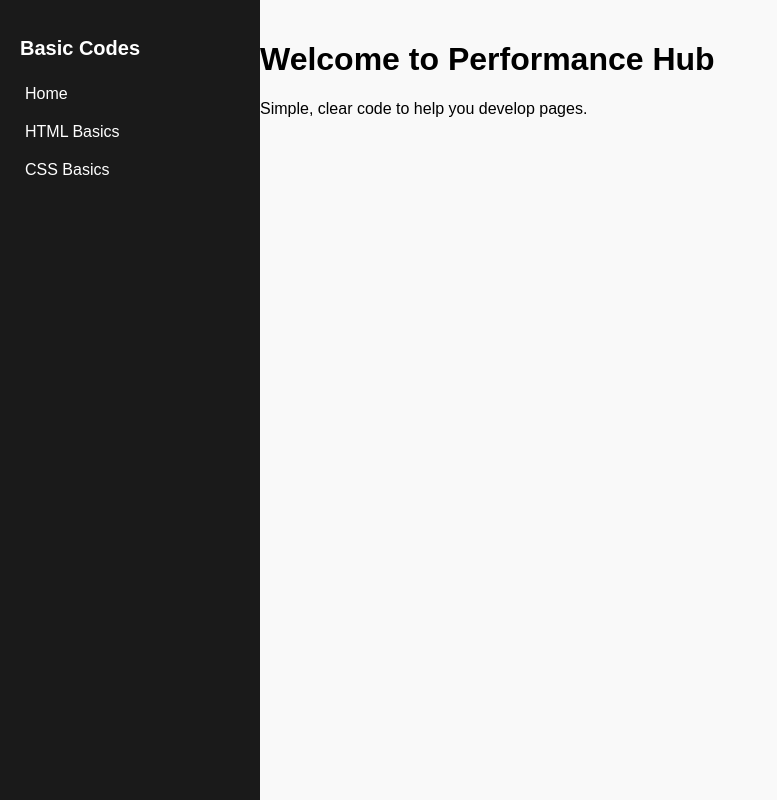
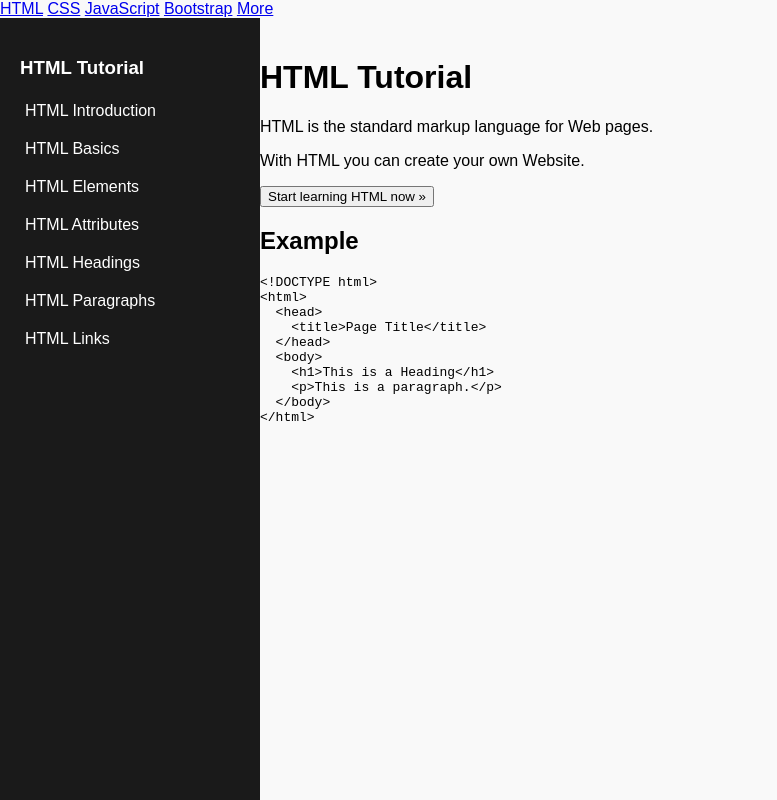
Before and after one commit to PerformanceAutomotiveGroup/hub, a plain HTML site: page index.html in a window 1280 px wide. Shown: the whole page, without its empty margins (0-777 px from the left). Drawn offline with Linux system fonts and the light colour scheme.

Commit message:
Update index.html

```diff
--- a/index.html
+++ b/index.html
@@ -2,20 +2,53 @@
 <html lang="en">
 <head>
   <meta charset="UTF-8" />
-  <title>Performance Hub</title>
+  <title>Performance Tutorials</title>
   <link rel="stylesheet" href="css/style.css" />
 </head>
 <body>
-  <div class="sidebar">
-    <h2>Basic Codes</h2>
-    <a href="index.html">Home</a>
-    <a href="pages/html.html">HTML Basics</a>
-    <a href="pages/css.html">CSS Basics</a>
+  <!-- Top Nav -->
+  <div class="topnav">
+    <a href="#">HTML</a>
+    <a href="#">CSS</a>
+    <a href="#">JavaScript</a>
+    <a href="#">Bootstrap</a>
+    <a href="#">More</a>
   </div>
 
+  <!-- Sidebar -->
+  <div class="sidebar">
+    <h3>HTML Tutorial</h3>
+    <a href="#">HTML Introduction</a>
+    <a href="#">HTML Basics</a>
+    <a href="#">HTML Elements</a>
+    <a href="#">HTML Attributes</a>
+    <a href="#">HTML Headings</a>
+    <a href="#">HTML Paragraphs</a>
+    <a href="#">HTML Links</a>
+    <!-- Add more as needed -->
+  </div>
+
+  <!-- Main Content -->
   <div class="main-content">
-    <h1>Welcome to Performance Hub</h1>
-    <p>Simple, clear code to help you develop pages.</p>
+    <h1>HTML Tutorial</h1>
+    <div class="card">
+      <p>HTML is the standard markup language for Web pages.</p>
+      <p>With HTML you can create your own Website.</p>
+      <button class="btn">Start learning HTML now &raquo;</button>
+    </div>
+
+    <h2>Example</h2>
+    <pre><code>&lt;!DOCTYPE html&gt;
+&lt;html&gt;
+  &lt;head&gt;
+    &lt;title&gt;Page Title&lt;/title&gt;
+  &lt;/head&gt;
+  &lt;body&gt;
+    &lt;h1&gt;This is a Heading&lt;/h1&gt;
+    &lt;p&gt;This is a paragraph.&lt;/p&gt;
+  &lt;/body&gt;
+&lt;/html&gt;
+</code></pre>
   </div>
 </body>
 </html>
```
